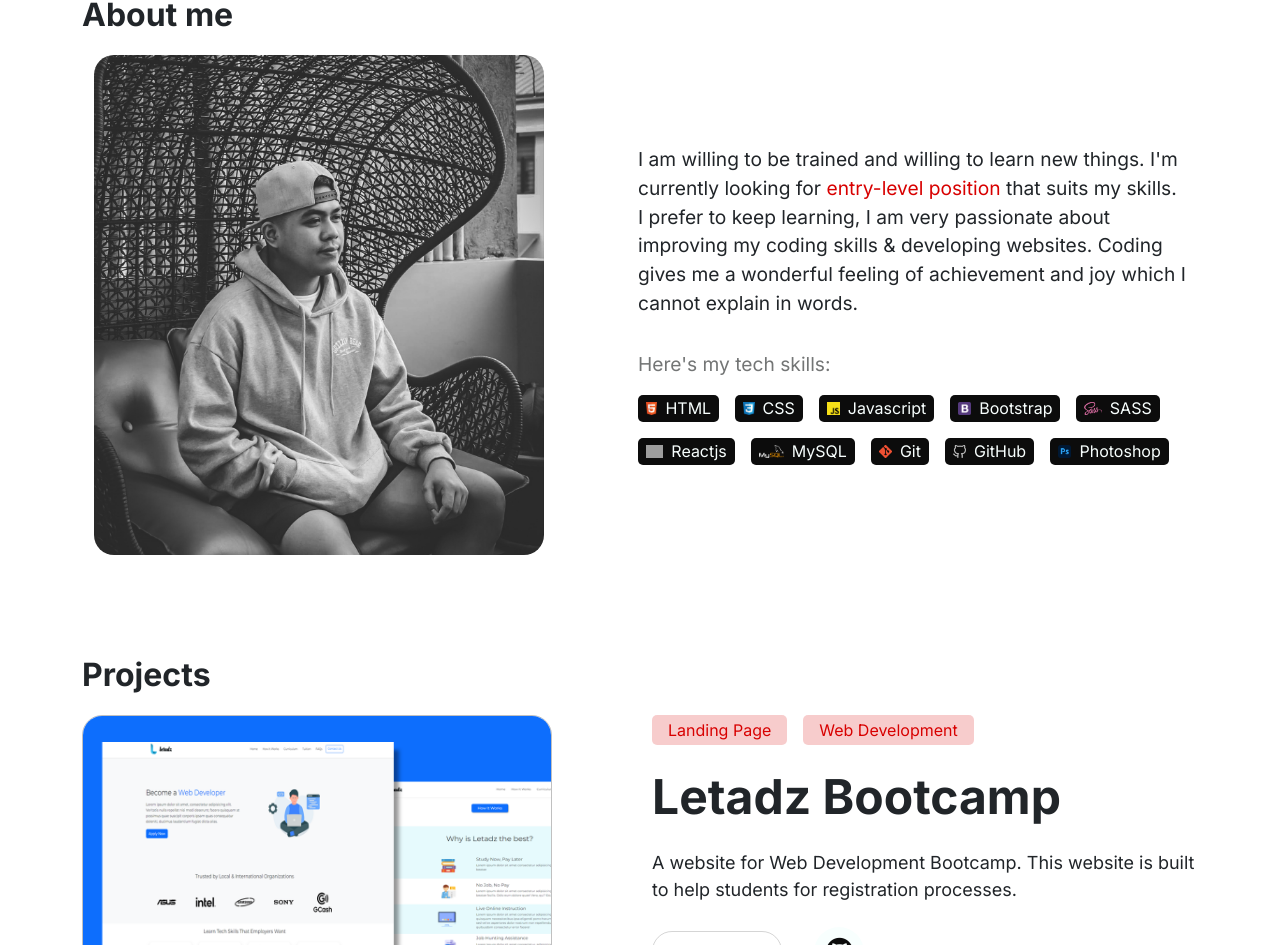
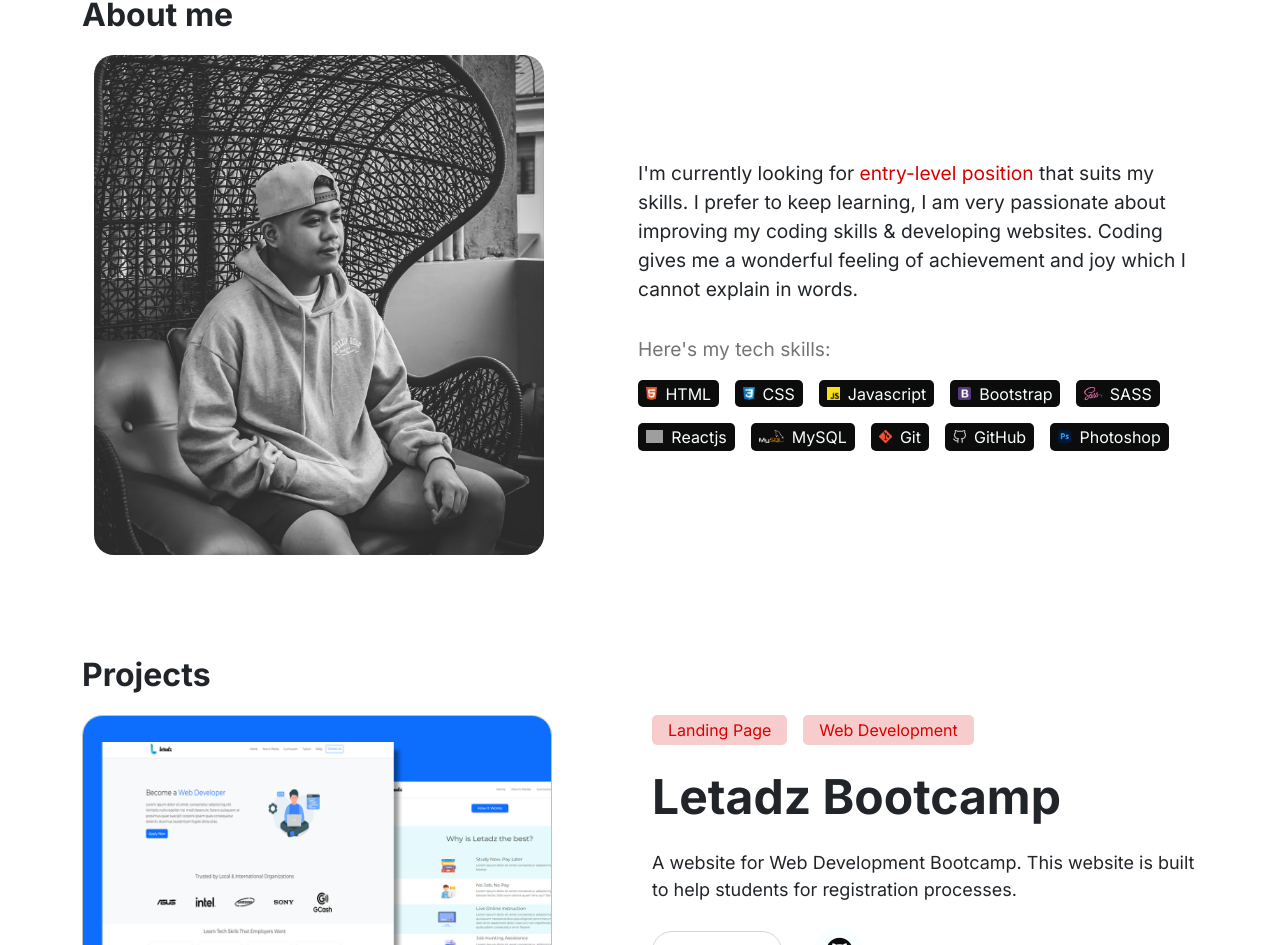
Before and after one commit to letadz/MyPortfolio, a React (Create React App) app: page / in a window 1280 px wide. Shown: the part 826-1771 px from the top of the page. Built offline with nearby package versions, Linux system fonts and the light colour scheme; grey boxes are pictures that could not be loaded.

Commit message:
remove other msg

```diff
--- a/src/components/about/About.js
+++ b/src/components/about/About.js
@@ -39,13 +39,12 @@ const About = () => {
             {/* continue challenging myself and do
               interesting things that matter,  */}
             <span className="about-description">
-              I am willing to be trained and willing to learn new things. I'm
-              currently looking for
+              I'm currently looking for
               <span className="text-color"> entry-level position </span>
-              that suits my skills. I prefer to keep learning, I
-              am very passionate about improving my coding skills & developing
-              websites. Coding gives me a wonderful feeling of achievement and
-              joy which I cannot explain in words.
+              that suits my skills. I prefer to keep learning, I am very
+              passionate about improving my coding skills & developing websites.
+              Coding gives me a wonderful feeling of achievement and joy which I
+              cannot explain in words.
             </span>
 
             <div className="about-skills">
```
